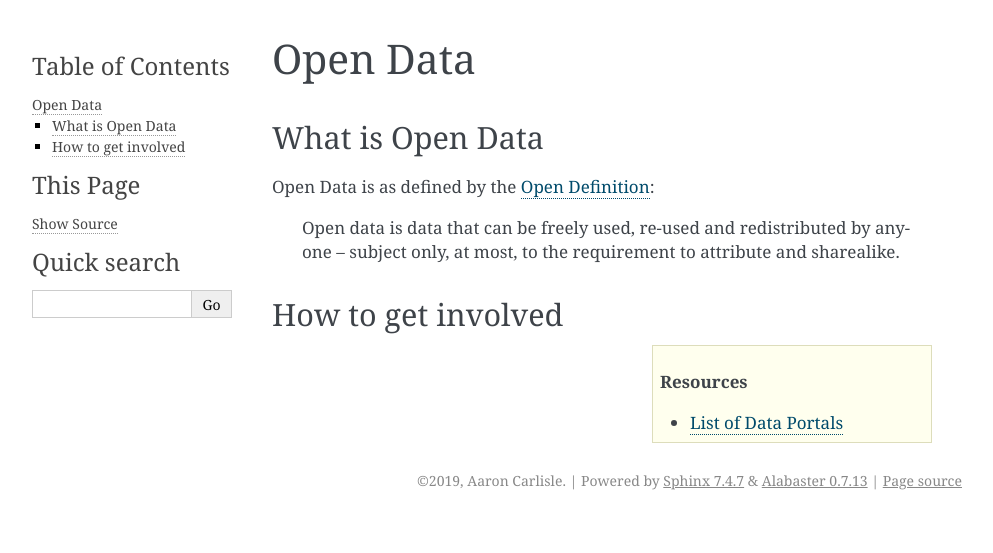
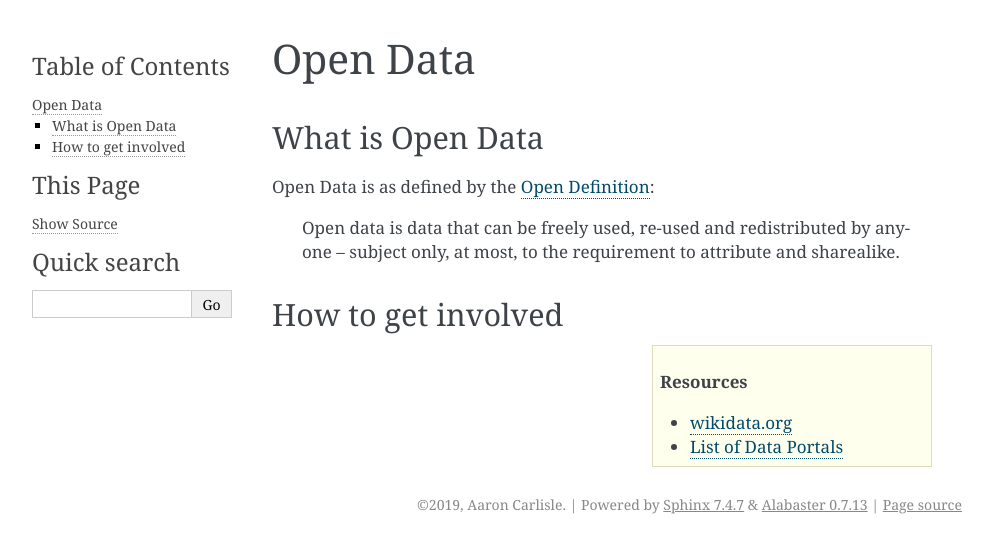
Before and after one commit to Blendify/open-culture, a Sphinx documentation site: the page built from source/open_data.rst, in a window 1280 px wide. Shown: the top 553 px of the page, without its empty margins (148-1141 px from the left). Built offline with Sphinx 7.4.7, drawn with Linux system fonts in a browser that asks for light colours.

Commit message:
Update open_data.rst

```diff
--- a/source/open_data.rst
+++ b/source/open_data.rst
@@ -18,4 +18,5 @@ How to get involved
 
 .. sidebar:: Resources
 
+   - `wikidata.org <https://www.wikidata.org/wiki/Wikidata:Main_Page>`__
    - `List of Data Portals <https://www.opendatasoft.com/a-comprehensive-list-of-all-open-data-portals-around-the-world/>`__
```
